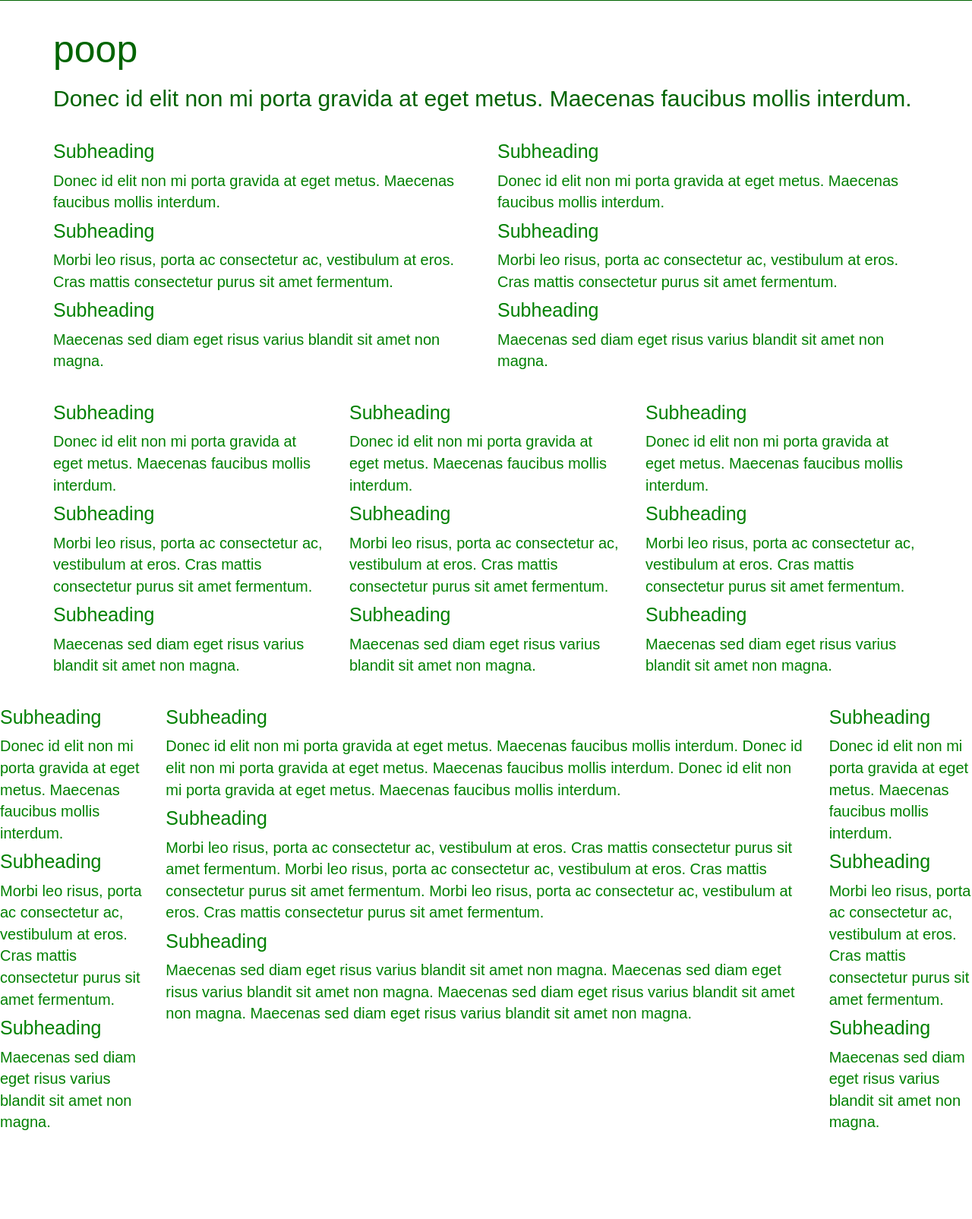
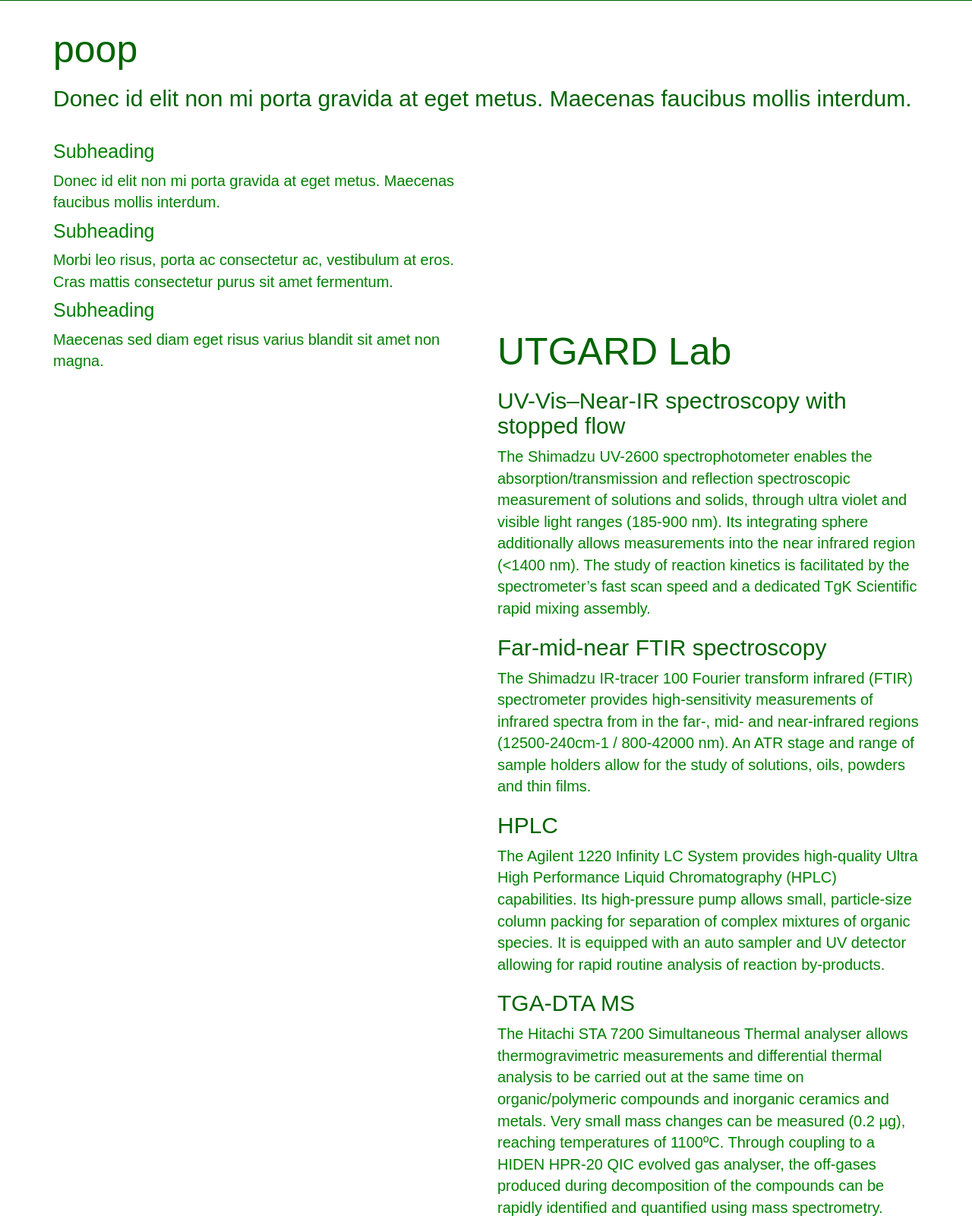
Before and after one commit to Yobmod/dmlUtgard, a Django app: page /projects/ in a window 1280 px wide. Shown: the part 329-1934 px from the top of the page at 76% size. Before the commit the page ends 1817 px from the top, so only its background shows below. Run offline with Django 3.2, Linux system fonts and the light colour scheme; some libraries are stand-ins or nearby versions.

Commit message:
add facilities text

```diff
--- a/src/templates/base.html
+++ b/src/templates/base.html
@@ -92,13 +92,14 @@
 	   displace: false,
 	   onClose: function() {
 		   console.log("closed sidr menu");
-		   var colr = $('#simple-menu').css( "position" );
-		   console.log(colr);
+		   //var colr = $('#simple-menu').css("color" );
+		   //console.log(colr);
 	   },
 	   onOpen: function() {
 		   console.log("opened sidr menu");
-		   var colr = $('#simple-menu').css( "position" );
-		   console.log(colr);
+		   //$('#simple-menu').css("position", "absolute" );
+		   //var posn = $('#simple-menu').css("position" );
+		   //console.log(posn);
 	   }
    });
 });
--- a/src/templates/main/facilities.html
+++ b/src/templates/main/facilities.html
@@ -29,15 +29,25 @@
   </div>
 
   <div class="col-lg-6"><!--row2 col2-->
-	<h4>Subheading</h4>
-	<p>Donec id elit non mi porta gravida at eget metus. Maecenas faucibus mollis interdum.</p>
+	  <h1>Nuclear Engineering</h1>
 
-	<h4>Subheading</h4>
-	<p>Morbi leo risus, porta ac consectetur ac, vestibulum at eros. Cras mattis consectetur purus sit amet fermentum.</p>
 
-	<h4>Subheading</h4>
-	<p>Maecenas sed diam eget risus varius blandit sit amet non magna.</p>
-  </div>
+	          <h2>UTGARD Lab</h2>
+	  <h3>UV-Vis–Near-IR spectroscopy with stopped flow</h3>
+	  <p>The Shimadzu UV-2600 spectrophotometer enables the absorption/transmission and reflection spectroscopic measurement of solutions and solids, through ultra violet and visible light ranges (185-900 nm). Its integrating sphere additionally allows measurements into the near infrared region (&lt;1400 nm). The study of reaction kinetics is facilitated by the spectrometer&rsquo;s fast scan speed and a dedicated TgK Scientific rapid mixing assembly.</p>
+	  <h3>Far-mid-near FTIR spectroscopy</h3>
+	  <p>The Shimadzu IR-tracer 100 Fourier transform infrared (FTIR) spectrometer provides high-sensitivity measurements of infrared spectra from in the far-, mid- and near-infrared regions (12500-240cm-1 / 800-42000 nm). An ATR stage and range of sample holders allow for the study of solutions, oils, powders and thin films.</p>
+	  <h3>HPLC</h3>
+	  <p>The Agilent 1220 Infinity LC System provides high-quality Ultra High Performance Liquid Chromatography (HPLC) capabilities. Its high-pressure pump allows small, particle-size column packing for separation of complex mixtures of organic species. It is equipped with an auto sampler and UV detector allowing for rapid routine analysis of reaction by-products. &nbsp;</p>
+	  <h3>TGA-DTA MS</h3>
+	  <p>The Hitachi STA 7200 Simultaneous Thermal analyser allows thermogravimetric measurements and differential thermal analysis to be carried out at the same time on organic/polymeric compounds and inorganic ceramics and metals. Very small mass changes can be measured (0.2 &micro;g), reaching temperatures of 1100&ordm;C. Through coupling to a HIDEN HPR-20 QIC evolved gas analyser, the off-gases produced during decomposition of the compounds can be rapidly identified and quantified using mass spectrometry.</p>
+
+	      </div>
+	  </section><section class="page-content">
+	      <div>
+	          <a name="d.en.234966"></a>
+
+
 </div><!--end row2-->
 
 <br />
```
Also changed, not shown: templates_cdn/homepage_flat.html (+12 -7 lines).
